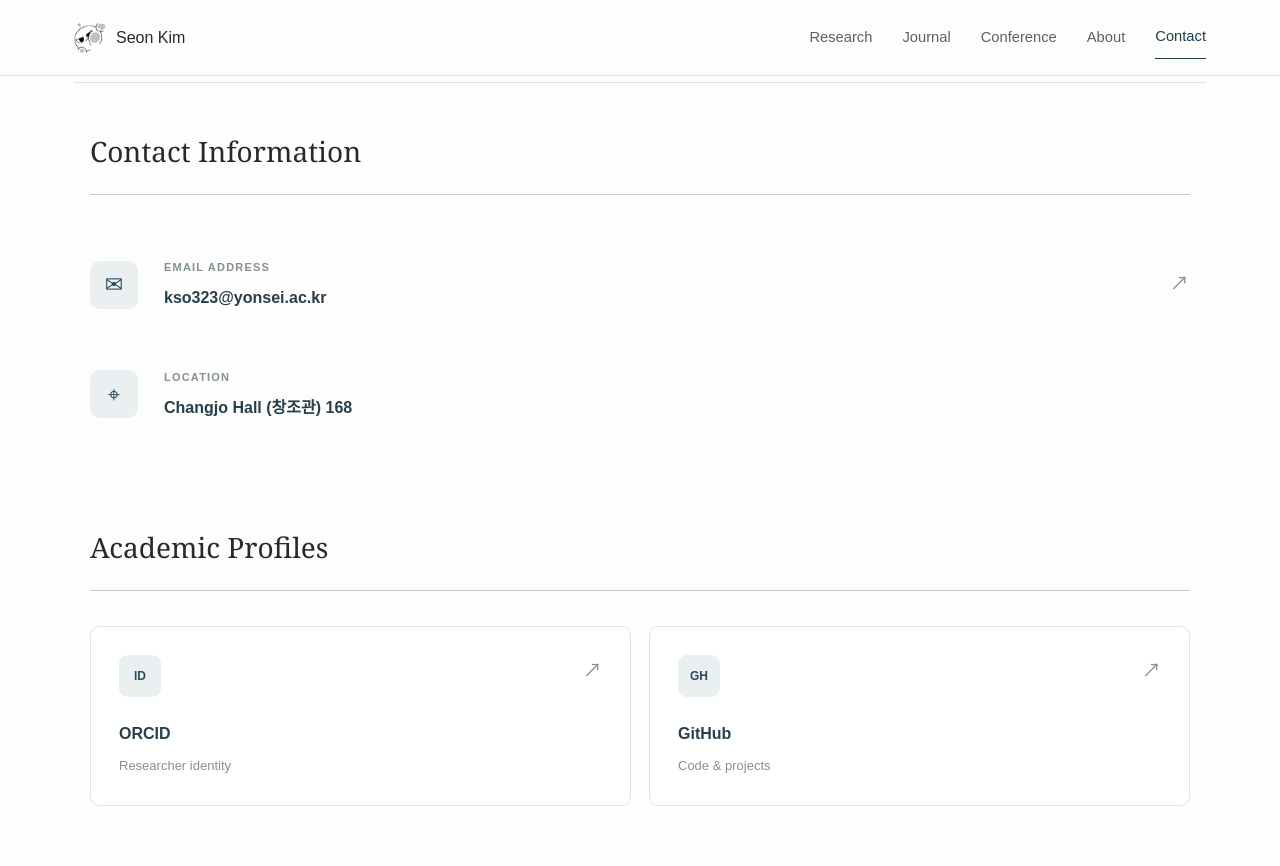
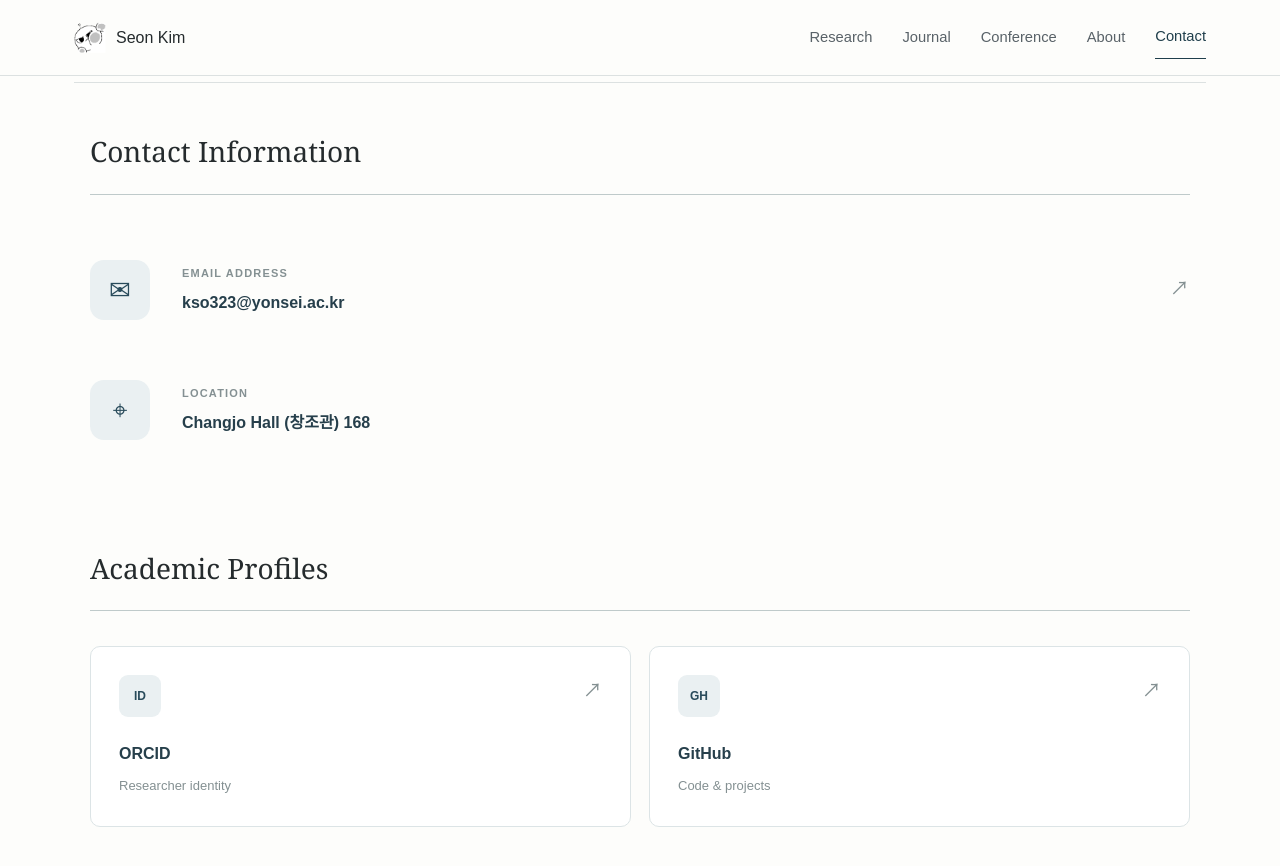
Before and after one commit to KSO012/KSO012.github.io, a Jekyll site: the page built from contact.md, in a window 1280 px wide and 900 px high, scrolled down 330 px. Shown: the top 866 px of the window. Built offline with Jekyll 4.4.1, drawn with Linux system fonts in a browser that asks for light colours.

Commit message:
Update style.css

```diff
--- a/assets/style.css
+++ b/assets/style.css
@@ -630,10 +630,10 @@ html {
 
 .contact-item {
   display: grid;
-  grid-template-columns: 52px minmax(0, 1fr) 20px;
+  grid-template-columns: 68px minmax(0, 1fr) 20px;
   align-items: center;
-  gap: 22px;
-  padding: 28px 0;
+  gap: 24px;
+  padding: 30px 0;
   color: inherit;
   text-decoration: none;
 }
@@ -642,12 +642,13 @@ html {
   display: flex;
   align-items: center;
   justify-content: center;
-  width: 48px;
-  height: 48px;
-  border-radius: 10px;
+  width: 60px;
+  height: 60px;
+  border-radius: 14px;
   background: #eaf0f2;
   color: #294b5b;
-  font-size: 22px;
+  font-size: 26px;
+  flex-shrink: 0;
 }
 
 .contact-details {
@@ -664,10 +665,19 @@ html {
 }
 
 .contact-details strong {
+  display: block;
   color: #263f4b;
   font-size: 16px;
   font-weight: 600;
+  line-height: 1.5;
   overflow-wrap: anywhere;
+}
+
+.contact-details p {
+  margin: 6px 0 0;
+  color: #718086;
+  font-size: 14px;
+  line-height: 1.6;
 }
 
 .contact-arrow {
@@ -739,20 +749,15 @@ html {
 /* Mobile */
 
 @media (max-width: 700px) {
-
   .contact-item {
-    grid-template-columns: 44px minmax(0, 1fr) 16px;
-    gap: 12px;
-    padding: 22px 0;
+    grid-template-columns: 56px minmax(0, 1fr) 16px;
+    gap: 14px;
+    padding: 24px 0;
   }
 
   .contact-icon {
-    width: 40px;
-    height: 40px;
+    width: 50px;
+    height: 50px;
+    font-size: 22px;
   }
-
-  .contact-profiles {
-    grid-template-columns: 1fr;
-  }
-
 }
```
